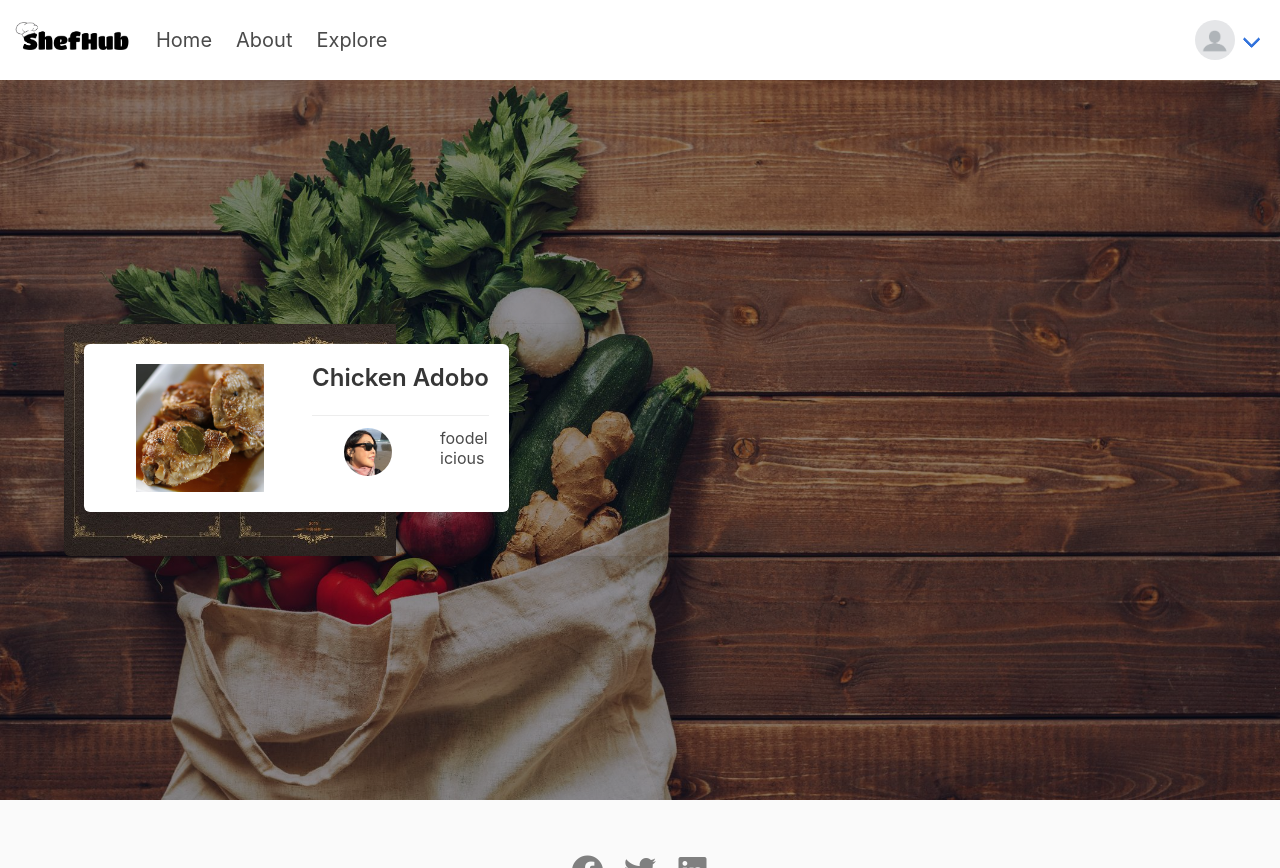
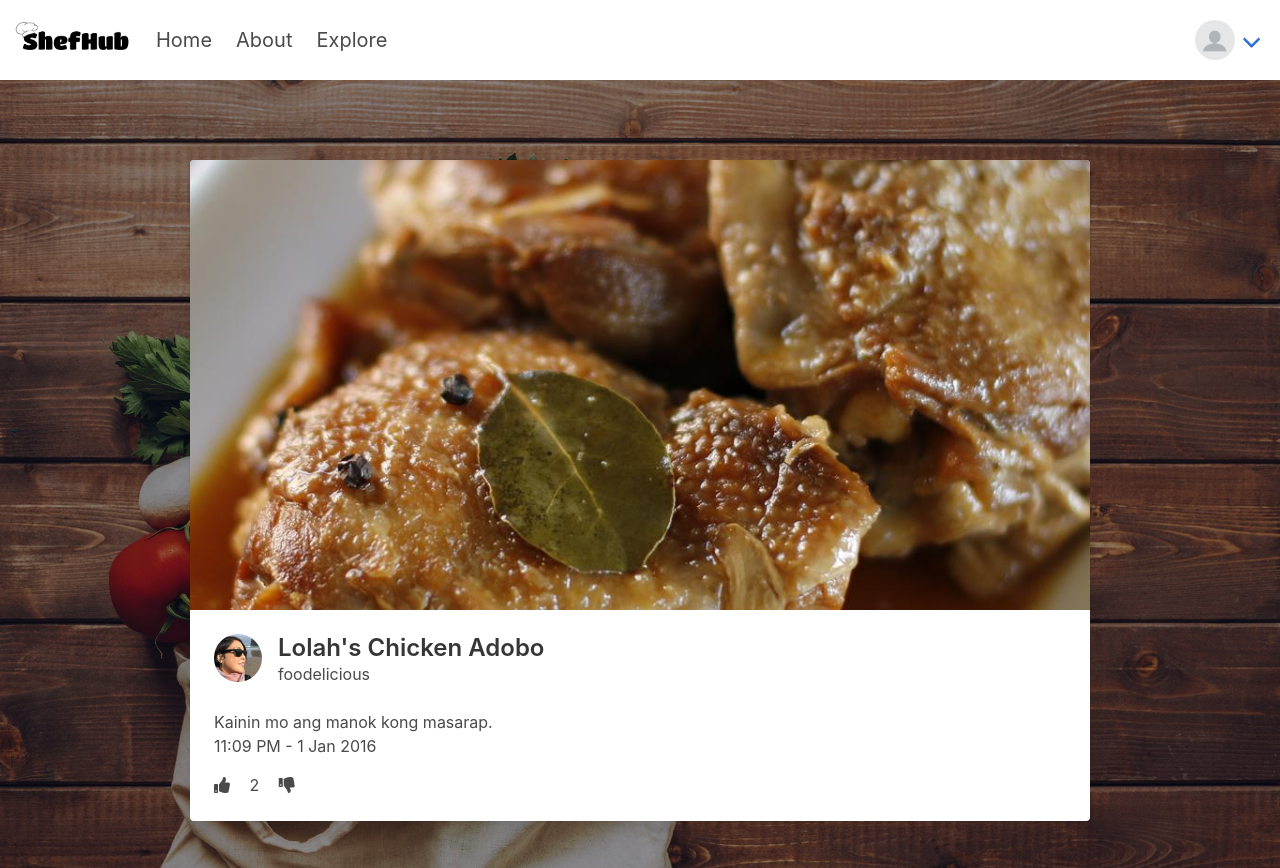
Before and after one commit to GabPua/CCAPDEV_Project, a PHP site: page /newsfeed.html in a window 1280 px wide. Shown: the top 868 px of the page. Run offline with PHP 8.4, Linux system fonts and the light colour scheme.

Commit message:
update: newsfeed

```diff
--- a/frontend/includes/custom.css
+++ b/frontend/includes/custom.css
@@ -331,7 +331,24 @@ header .navbar-link:not(.is-arrowless) {
 }
 
 #menu {
-    background: url("../includes/resources/menu.jpg");
-    background-repeat: no-repeat;
-    background-size: contain;
+    flex-direction: column;
 }
+
+#menu .card {
+    max-width: 900px;
+    width: 80vw;
+    min-width: 600px;
+    margin-bottom: 50px;
+}
+
+#menu .card a i {
+    color: #4a4a4a;
+}
+
+#menu .card .user-interactions {
+    margin-top: 15px;
+}
+
+#menu .card .display-count {
+    margin: auto 15px;
+}
--- /dev/null
+++ b/frontend/includes/newsfeed.js
@@ -0,0 +1,15 @@
+$(document).ready(function() {
+    $('.fa-thumbs-up').onclick(function() {
+        let count = $(this).siblings('.display-count');
+        count.html(parseInt(count.html()) + 1);
+
+        //more cases here
+    });
+
+    $('.fa-thumbs-down').onclick(function() {
+        let count = $(this).siblings('.display-count');
+        count.html(parseInt(count.html()) - 1);
+
+        //more cases here
+    });
+});
--- a/frontend/newsfeed.html
+++ b/frontend/newsfeed.html
@@ -10,6 +10,9 @@
         <link rel='stylesheet' href='./includes/bulma.css'>
         <link rel='stylesheet' href='./includes/custom.css'>
         <link rel='stylesheet' href='./includes/resources/fontawesome/css/all.css'>
+
+        <script src='./includes/jquery-3.6.0.js'></script>
+        <script src='./includes/newsfeed.js'></script>
     </head>
 
     <body>
@@ -51,41 +54,103 @@
             </nav>
         </header>
 
-        <main class='is-fullhd fill page-height parallax vegetable-bg'>
-            <div class='container content box' id='menu'>
-                <div class='columns'>
-                    <div class='column is-5 tile is-ancestor'>
-                        <div class='tile is-parent is-vertical'>
-                            <div class='tile is-child'>
-                                <div class='media box'>
+        <main class='is-fullhd fill page-height parallax vegetable-bg' id='menu'>
+            <div class='card'>
+                <a class='card-image' href='./food/chicken_adobo.html'>
+                    <figure class='image is-2by1'>
+                        <img src='./includes/resources/foodelicious_chicken_adobo1.jpg' alt='Placeholder image'>
+                    </figure>
+                </a>
+                <div class='card-content'>
+                    <div class='media'>
                         <div class='media-left'>
-                                        <figure class='image is-128x128'>
-                                            <img src='./includes/resources/foodelicious_chicken_adobo1.jpg' alt='adobo'>
-                                        </figure>
+                            <a href='./users/foodeliciousview.html' class='image is-48x48'>
+                                <img class='is-rounded' src='./includes/resources/foodelicious.jpg' alt='Placeholder image'>
+                            </a>
+                        </div>
+                        <div class='media-content'>
+                            <a href='./food/chicken_adobo.html' class='title is-4'>Lolah's Chicken Adobo</a>
+                            <br>
+                            <a href='./users/foodeliciousview.html' class='subtitle is-6'>foodelicious</a>
+                        </div>
                     </div>
 
-                                    <div class='media-content'>
-                                        <p class='title is-4'>Chicken Adobo</p>
-                                        <div class='media'>
-                                            <div class='media-left'>
-                                                <figure class='image is-48x48'>
-                                                    <img class='is-rounded' src='./includes/resources/foodelicious.jpg' alt='foodelicious'>
-                                                </figure>
-                                            </div>
+                    <div class='content'>
+                        Kainin mo ang manok kong masarap.
+                        <br>
+                        <time datetime='2016-1-1'>11:09 PM - 1 Jan 2016</time>
 
-                                            <div class='media-content'>
-                                                <p class='subtitle is-6'>foodelicious</p>
+                        <div class='user-interactions'>
+                            <a><i class='fas fa-thumbs-up'></i></a>
+                            <span class='display-count'>2</span>
+                            <a><i class='fas fa-thumbs-down'></i></a>
                         </div>
                     </div>
                 </div>
             </div>
+            <div class='card'>
+                <a class='card-image' href='./food/tuna_noodle_casserole.html'>
+                    <figure class='image is-2by1'>
+                        <img src='./includes/resources/tuna_noodle_casserole1.jpg' alt='Placeholder image'>
+                    </figure>
+                </a>
+                <div class='card-content'>
+                    <div class='media'>
+                        <div class='media-left'>
+                            <a href='./users/foodeliciousview.html' class='image is-48x48'>
+                                <img class='is-rounded' src='./includes/resources/foodelicious.jpg' alt='Placeholder image'>
+                            </a>
+                        </div>
+                        <div class='media-content'>
+                            <a href='./food/tuna_noodle_casserole.html' class='title is-4'>Tuna Noodle Casserole</a>
+                            <br>
+                            <a href='./users/foodeliciousview.html' class='subtitle is-6'>foodelicious</a>
                         </div>
                     </div>
 
+                    <div class='content'>
+                        Sarap nito, grabe!
+                        <br>
+                        <time datetime='2016-1-1'>11:09 PM - 1 Jan 2016</time>
+
+                        <div class='user-interactions'>
+                            <a><i class='fas fa-thumbs-up'></i></a>
+                            <span class='display-count'>2</span>
+                            <a><i class='fas fa-thumbs-down'></i></a>
+                        </div>
+                    </div>
+                </div>
+            </div>
+            <div class='card'>
+                <a class='card-image' href='./food/roasted_potatoes.html'>
+                    <figure class='image is-2by1'>
+                        <img src='./includes/resources/roasted_potatoes1.jpg' alt='Placeholder image'>
+                    </figure>
+                </a>
+                <div class='card-content'>
+                    <div class='media'>
+                        <div class='media-left'>
+                            <a href='./users/chefjohnview.html' class='image is-48x48'>
+                                <img class='is-rounded' src='./includes/resources/chefjohn.jpg' alt='Placeholder image'>
+                            </a>
+                        </div>
+                        <div class='media-content'>
+                            <a href='./food/chicken_adobo.html' class='title is-4'>"Special" Roasted Potatoes</a>
+                            <br>
+                            <a href='./users/chefjohnview.html' class='subtitle is-6'>chefjohn</a>
+                        </div>
                     </div>
 
-                    <div class='column'>
+                    <div class='content'>
+                        Delicious potatoes for a healthy diet. Let's eat!
+                        <br>
+                        <time datetime='2016-1-1'>11:09 PM - 1 Jan 2016</time>
 
+                        <div class='user-interactions'>
+                            <a><i class='fas fa-thumbs-up'></i></a>
+                            <span class='display-count'>2</span>
+                            <a><i class='fas fa-thumbs-down'></i></a>
+                        </div>
                     </div>
                 </div>
             </div>
```
Lines whose indentation alone changed are shown as unchanged.
